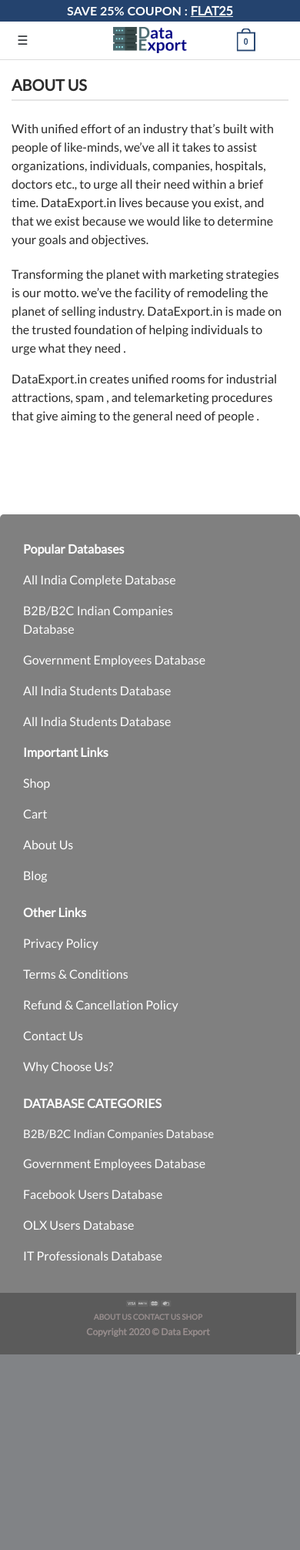
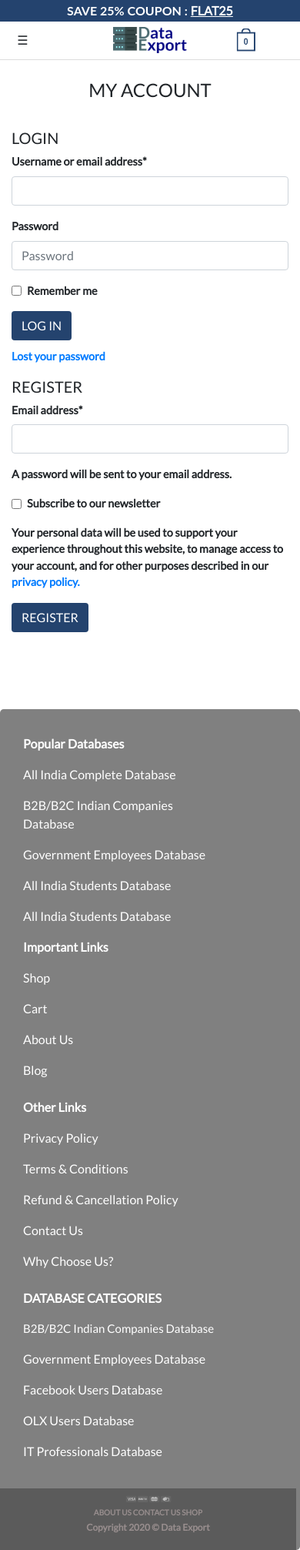
Before and after one commit to vinayakkalra/ecommerce-solution-digital-goods, a PHP site: page /login.html in a window 390 px wide. Shown: the whole page at 77% size. Before the commit the page ends 1759 px from the top, so only its background shows below. Run offline with PHP 8.4, Linux system fonts and the light colour scheme.

Commit message:
mobile login page updated

```diff
--- a/login.html
+++ b/login.html
@@ -94,25 +94,54 @@
         <!-- second bar start -->
         <div class="container" style="border-top: 1px solid rgb(221, 221, 221); padding: 20px 0px;">
             <div style="width:100%;padding: 0 15px 30px;">
-                <h1 style=" margin :0px 0px 24px ;color:#2b2b2b; font-size: 1.25em;border-bottom: 2px solid rgba(0,0,0,0.1);padding-bottom: 7.5px; font-weight:700;"
-                    class="font-Lato-Regular">
-                    ABOUT US
-                </h1>
-                <p class="font-Lato-Regular" style="color:#2b2b2b; margin: 0px 0px 20.8px;">
-                    With unified effort of an industry that’s built with people of like-minds, we’ve all it takes to
-                    assist organizations, individuals, companies, hospitals, doctors etc., to urge all their need within
-                    a brief time. DataExport.in lives because you exist, and that we exist because we would like to
-                    determine your goals and objectives.
-                </p>
-                <p class="font-Lato-Regular" style="color: #2b2b2b;">
-                    Transforming the planet with marketing strategies is our motto. we’ve the facility of remodeling the
-                    planet of selling industry. DataExport.in is made on the trusted foundation of helping individuals
-                    to urge what they need .
-                </p>
-                <p class="font-Lato-Regular" style="color: #2b2b2b;">
-                    DataExport.in creates unified rooms for industrial attractions, spam , and telemarketing procedures
-                    that give aiming to the general need of people .
-                </p>
+                <div style="text-align: center;margin:5px;font-weight: bold;margin-bottom:10%;" class="font-Lato-Regular"><h4>MY ACCOUNT</h4></div>
+                <div class="row">
+                    <div class="col font-Lato-Regular" style="font-weight:bold;">
+                        <h3 style="font-size:20px">LOGIN</h3>
+                        <div style="font-size:14.4px;">
+                            <form>
+                                <div class="form-group">
+                                    <label for="login-mail">Username or email address*</label>
+                                    <input type="email" class="form-control" id="login-mail" aria-describedby="emailHelp">
+
+                                </div>
+                                <div class="form-group">
+                                    <label for="login-password">Password</label>
+                                    <input type="password" class="form-control" id="login-password" placeholder="Password">
+                                </div>
+                                <div class="form-group form-check">
+                                    <input type="checkbox" class="form-check-input" id="exampleCheck1">
+                                    <label class="form-check-label" for="exampleCheck1">Remember me</label>
+                                </div>
+                                <button type="button" class="btn" style="background-color:#24436e; color:white;">LOG IN</button>
+                                <p style="margin-top:10px;"><a href="">Lost your password</a></p>
+                            </form>
+                        </div>
+                    </div>
+                    <div class="w-100"></div>
+                    <div class="col font-Lato-Regular"  style="font-weight:bold;">
+                        <h3 style="font-size:20px">REGISTER</h3>
+                        <div style="font-size:14.4px;">
+                            <form>
+                                <div class="form-group">
+                                    <label for="register-mail">Email address*</label>
+                                    <input type="email" class="form-control" id="register-mail" aria-describedby="emailHelp">
+
+                                </div>
+                                <p>A password will be sent to your email address.</p>
+                                <div class="form-group form-check">
+                                    <input type="checkbox" class="form-check-input" id="registerCheck">
+                                    <label class="form-check-label" for="registerCheck">Subscribe to our newsletter</label>
+                                </div>
+                                <p>
+                                Your personal data will be used to support your experience throughout this website, to manage access to your account, and for other purposes described in our
+                                <a href="policy">privacy policy.</a>
+                                </p>
+                                <button type="button" class="btn" style="background-color:#24436e; color:white;">REGISTER</button>
+                            </form>
+                        </div>
+                    </div>
+                </div>
             </div>
         </div>
 
--- a/template/headerMob.php
+++ b/template/headerMob.php
@@ -33,7 +33,7 @@
                     <a href="about.php" class="text font-Lato-Regular" style="text-align: left;">ABOUT US</a>
                     <a href="contact" class="text font-Lato-Regular" style="text-align: left;">CONTACT US</a>
                     <a href="#" class="text font-Lato-Regular" style="text-align: left;">SHOP</a>
-                    <a href="#" class="text font-Lato-Regular" style="text-align: left;">LOGIN</a>
+                    <a href="login" class="text font-Lato-Regular" style="text-align: left;">LOGIN</a>
                   </div>
 
                   <!-- Use any element to open the sidenav -->
@@ -53,5 +53,10 @@
 </div>
 <!-- Second Bar End -->
 
+
+<!-- modal -->
+
+
+
     </body>
 </html>
```
